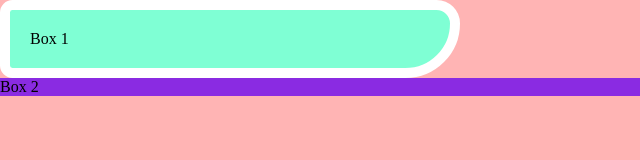
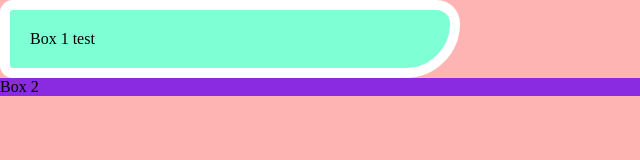
Before and after one commit to White-Lights/second-git-test, a plain HTML site: page newtest.html in a window 1280 px wide. Shown: the full height of the page, 0-640 px from the left. Drawn offline with Linux system fonts and the light colour scheme.

Commit message:
Updating test to see

```diff
--- a/newtest.html
+++ b/newtest.html
@@ -8,8 +8,8 @@
 </head>
 
 <body>
-<p class="box-one">Box 1</p>
+    <p class="box-one">Box 1 test</p>
 
-<p class="box-two">Box 2</p>
+    <p class="box-two">Box 2</p>
 </body>
 </html>
```
